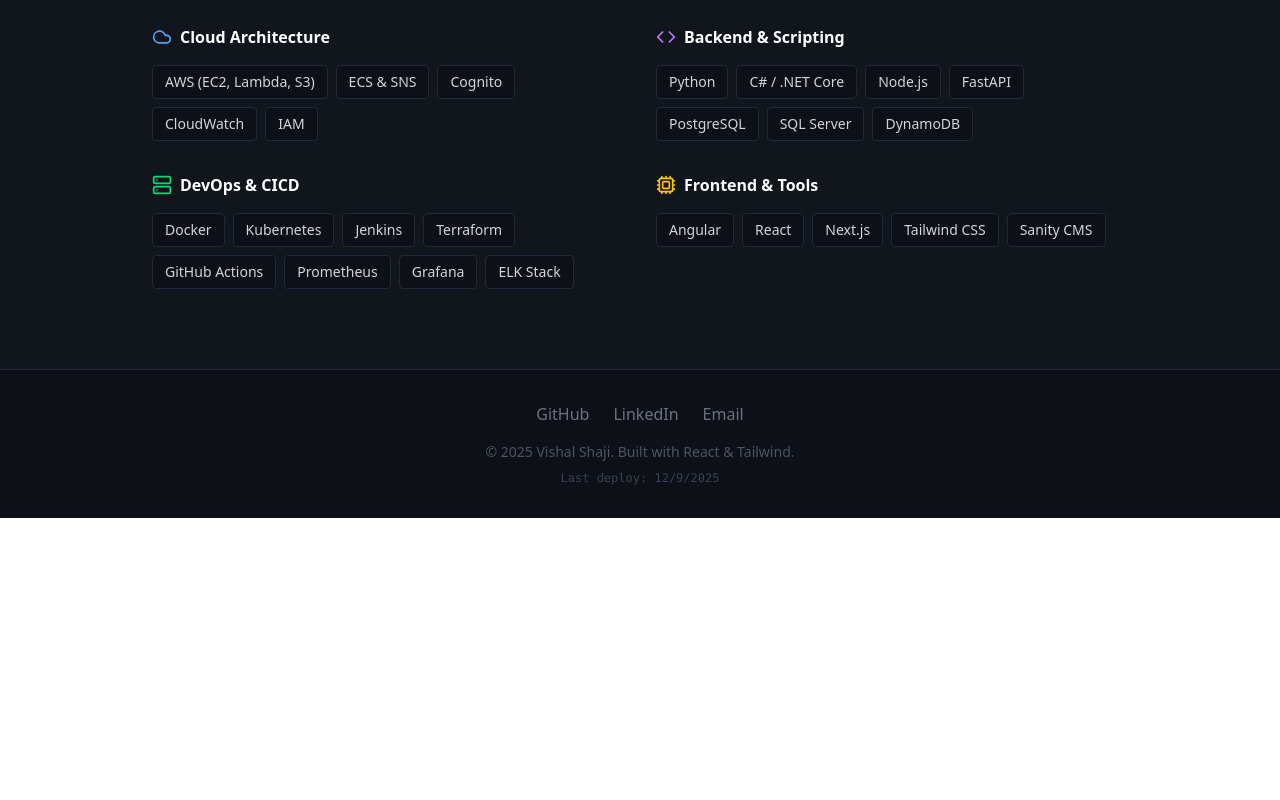
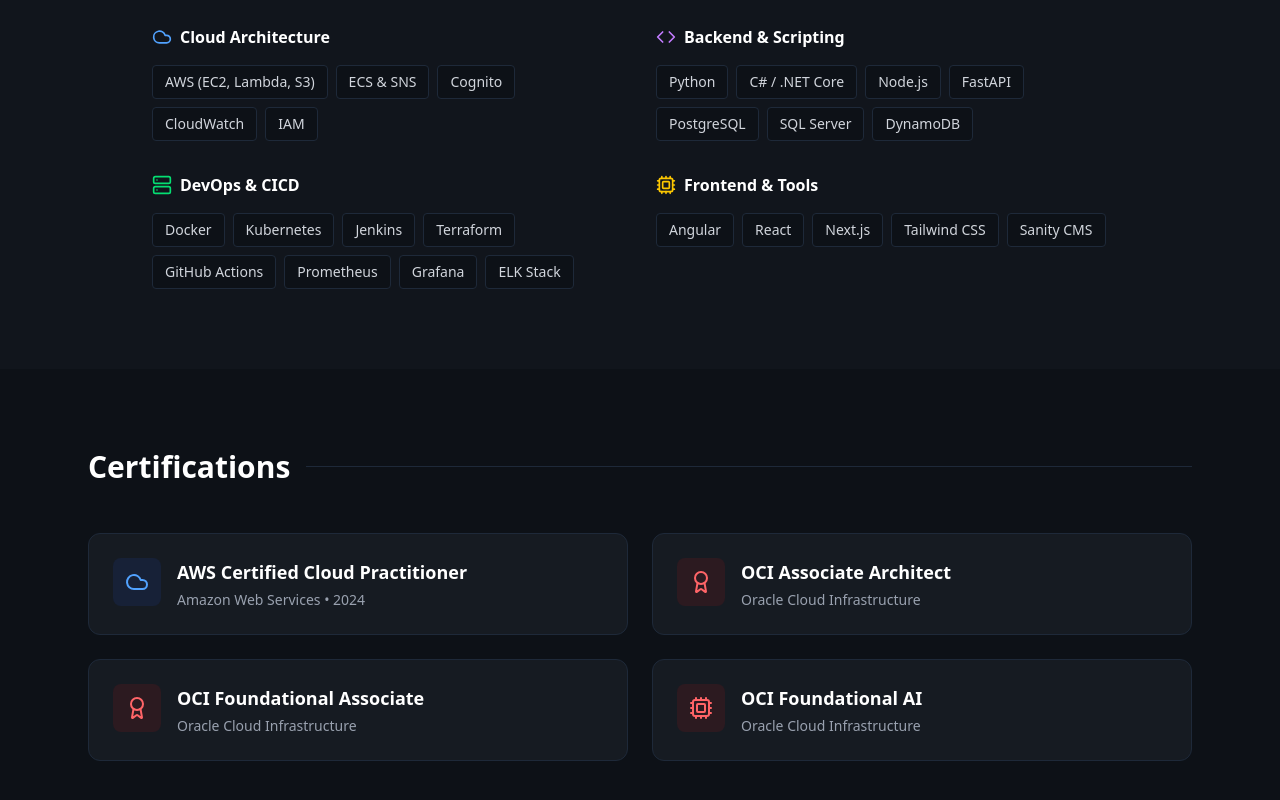
Before and after one commit to Vishhh03/Portfolio, a React (Vite) app: page / in a window 1280 px wide. Shown: the part 1938-2738 px from the top of the page. Before the commit the page ends 2456 px from the top, so only its background shows below. Built offline with nearby package versions, Linux system fonts and the light colour scheme.

Commit message:
added certification section

```diff
--- a/src/App.jsx
+++ b/src/App.jsx
@@ -12,7 +12,8 @@ import {
   Mail,
   MapPin,
   ChevronRight,
-  Globe
+  Globe,
+  Award
 } from 'lucide-react';
 
 const Portfolio = () => {
@@ -51,7 +52,7 @@ const Portfolio = () => {
             <span>~/vishal-shaji</span>
           </div>
           <div className="hidden md:flex gap-8 text-sm font-medium">
-            {['About', 'Experience', 'Projects', 'Skills'].map((item) => (
+            {['About', 'Experience', 'Projects', 'Skills', 'Certifications'].map((item) => (
               <button
                 key={item}
                 onClick={() => scrollToSection(item.toLowerCase())}
@@ -354,6 +355,60 @@ const Portfolio = () => {
         </div>
       </section>
 
+      {/* Certifications Section */}
+      <section id="certifications" className="py-20 px-6 max-w-6xl mx-auto">
+        <div className="flex items-center gap-4 mb-12">
+          <h2 className="text-3xl font-bold text-white">Certifications</h2>
+          <div className="h-px bg-gray-800 flex-grow"></div>
+        </div>
+
+        <div className="grid md:grid-cols-2 gap-6">
+            {/* AWS */}
+            <div className="bg-[#161b22] border border-gray-800 rounded-xl p-6 flex items-start gap-4 hover:border-blue-500/50 transition-colors group">
+                <div className="p-3 bg-blue-900/20 text-blue-400 rounded-lg shrink-0 group-hover:text-blue-300">
+                    <Cloud size={24} />
+                </div>
+                <div>
+                    <h3 className="text-lg font-bold text-white group-hover:text-blue-400 transition-colors">AWS Certified Cloud Practitioner</h3>
+                    <p className="text-gray-400 text-sm mt-1">Amazon Web Services • 2024</p>
+                </div>
+            </div>
+
+            {/* OCI Associate Architect */}
+             <div className="bg-[#161b22] border border-gray-800 rounded-xl p-6 flex items-start gap-4 hover:border-red-500/50 transition-colors group">
+                <div className="p-3 bg-red-900/20 text-red-400 rounded-lg shrink-0 group-hover:text-red-300">
+                    <Award size={24} />
+                </div>
+                <div>
+                    <h3 className="text-lg font-bold text-white group-hover:text-red-400 transition-colors">OCI Associate Architect</h3>
+                    <p className="text-gray-400 text-sm mt-1">Oracle Cloud Infrastructure</p>
+                </div>
+            </div>
+
+            {/* OCI Foundational Associate */}
+             <div className="bg-[#161b22] border border-gray-800 rounded-xl p-6 flex items-start gap-4 hover:border-red-500/50 transition-colors group">
+                <div className="p-3 bg-red-900/20 text-red-400 rounded-lg shrink-0 group-hover:text-red-300">
+                    <Award size={24} />
+                </div>
+                <div>
+                    <h3 className="text-lg font-bold text-white group-hover:text-red-400 transition-colors">OCI Foundational Associate</h3>
+                    <p className="text-gray-400 text-sm mt-1">Oracle Cloud Infrastructure</p>
+                </div>
+            </div>
+
+             {/* OCI Foundational AI */}
+             <div className="bg-[#161b22] border border-gray-800 rounded-xl p-6 flex items-start gap-4 hover:border-red-500/50 transition-colors group">
+                <div className="p-3 bg-red-900/20 text-red-400 rounded-lg shrink-0 group-hover:text-red-300">
+                    <Cpu size={24} />
+                </div>
+                <div>
+                    <h3 className="text-lg font-bold text-white group-hover:text-red-400 transition-colors">OCI Foundational AI</h3>
+                    <p className="text-gray-400 text-sm mt-1">Oracle Cloud Infrastructure</p>
+                </div>
+            </div>
+        </div>
+      </section>
+
       {/* Footer */}
       <footer className="py-8 bg-[#0d1117] border-t border-gray-800 text-center">
         <div className="flex justify-center gap-6 mb-4">
```
